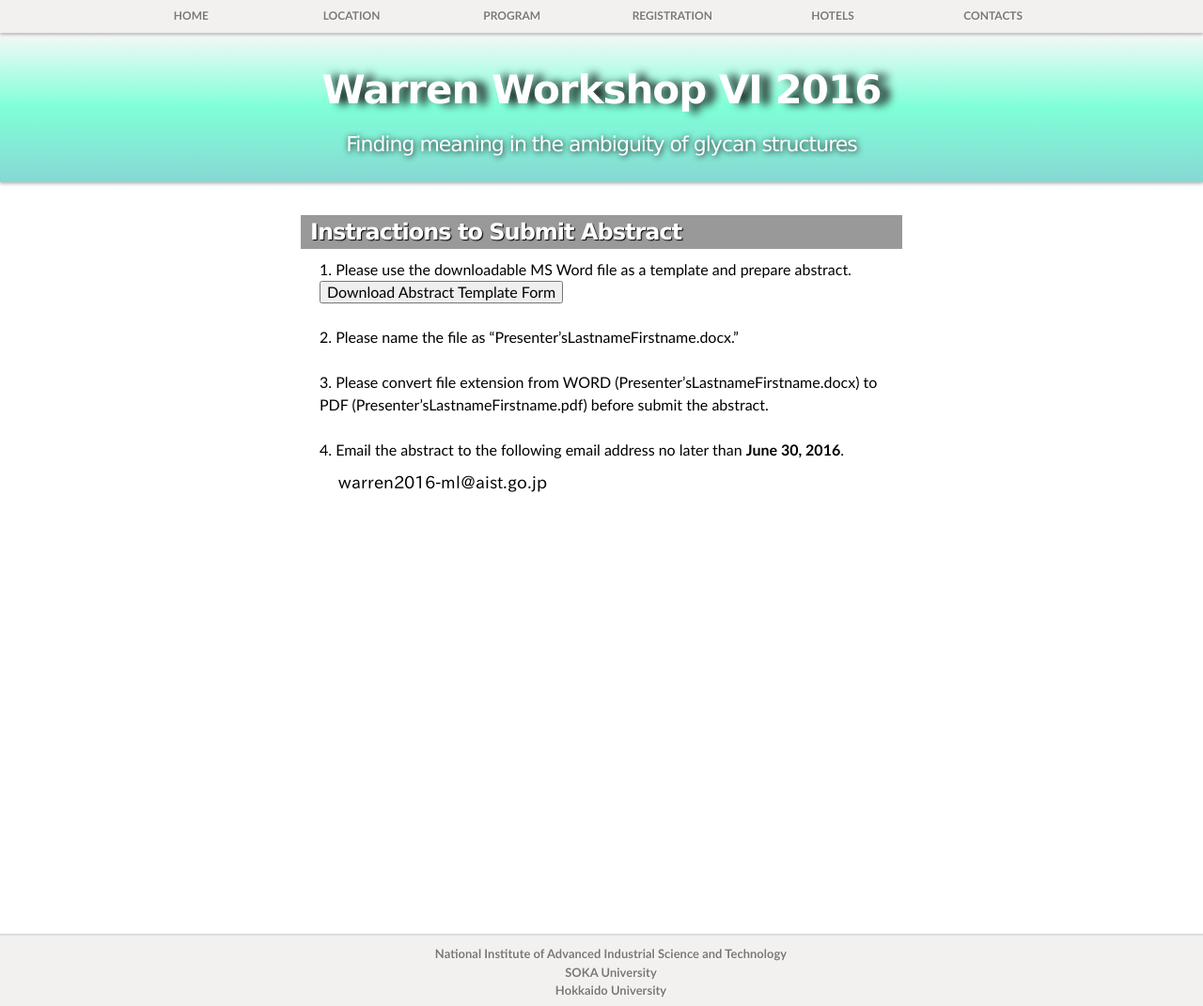
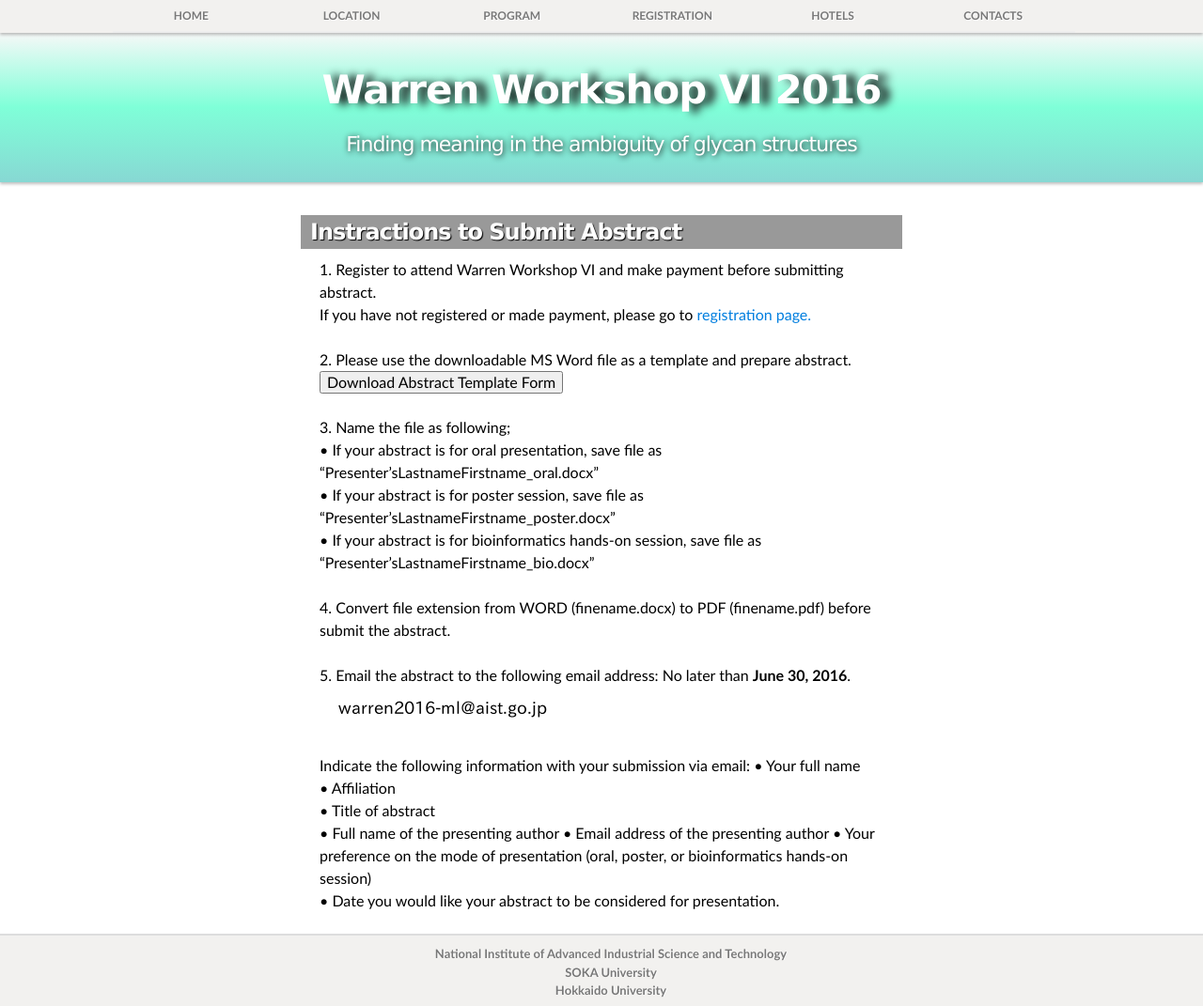
Before and after one commit to yamazakiM/test_warren2016, a Jekyll site: the page built from registration/submit.html, in a window 1280 px wide and 1071 px high. Shown: the whole window at 94% size. Built offline with Jekyll 4.4.1, drawn with Linux system fonts in a browser that asks for light colours; nearby versions of some CDN libraries; library files that are not in the unit come from our copies.

Commit message:
Update submit.html

```diff
--- a/registration/submit.html
+++ b/registration/submit.html
@@ -10,23 +10,43 @@ layout: default
 
 <ul class="instraction">
   <li>
-   1. Please use the downloadable MS Word file as a template and prepare abstract.</li>
+   1. Register to attend  Warren Workshop VI and make payment before submitting abstract.<br>
+      If you have not registered or made payment, please go to <a href="a href="{{site.url}}/registration/register">registration page.</a>
+  </li>
+  <br>
+
+  <li>
+   2. Please use the downloadable MS Word file as a template and prepare abstract.</li>
    <a href="{{site.url}}/images/AbstractTemplate.docx" class="downloadAbstract">
      <input id="button_submit_instraction" class="button_submit" type="button" alt="submit" value="Download Abstract Template Form">
    </a>
   <br>
   <br>
   <li>
-   2. Please name the file as “Presenter’sLastnameFirstname.docx.”
+   3. Name the file as following;<br>
+   &#x2022 If your abstract is for oral presentation, save file as “Presenter’sLastnameFirstname_oral.docx”<br>
+   &#x2022 If your abstract is for poster session, save file as “Presenter’sLastnameFirstname_poster.docx”<br>
+   &#x2022 If your abstract is for bioinformatics hands-on session, save file as “Presenter’sLastnameFirstname_bio.docx”
   </li>
   <br>
   <li>
-    3.	Please convert file extension from WORD (Presenter’sLastnameFirstname.docx) to PDF (Presenter’sLastnameFirstname.pdf) before submit the abstract.
+    4.	Convert file extension from WORD (finename.docx) to PDF (finename.pdf) before submit the abstract.
   </li>
   <br>
   <li>
-    4. Email the abstract to the following email address no later than <strong>June 30, 2016</strong>.<br>
+    5. Email the abstract to the following email address: No later than <strong>June 30, 2016</strong>.<br>
     <img class="abstract" alt="warrenworkshop_email.png" src="../../images/warrenworkshop_email.png" border="0">
+    <br>
+    Indicate the following information with your submission via email:
+    &#x2022 Your full name<br>
+    &#x2022 Affiliation<br>
+    &#x2022 Title of abstract<br>
+    &#x2022 Full name of the presenting author
+    &#x2022 Email address of the presenting author
+    &#x2022 Your preference on the mode of presentation (oral, poster, or bioinformatics hands-on session)<br>
+    &#x2022 Date you would like your abstract to be considered for presentation.
+
+
   </li>
 </ul>
 
```
